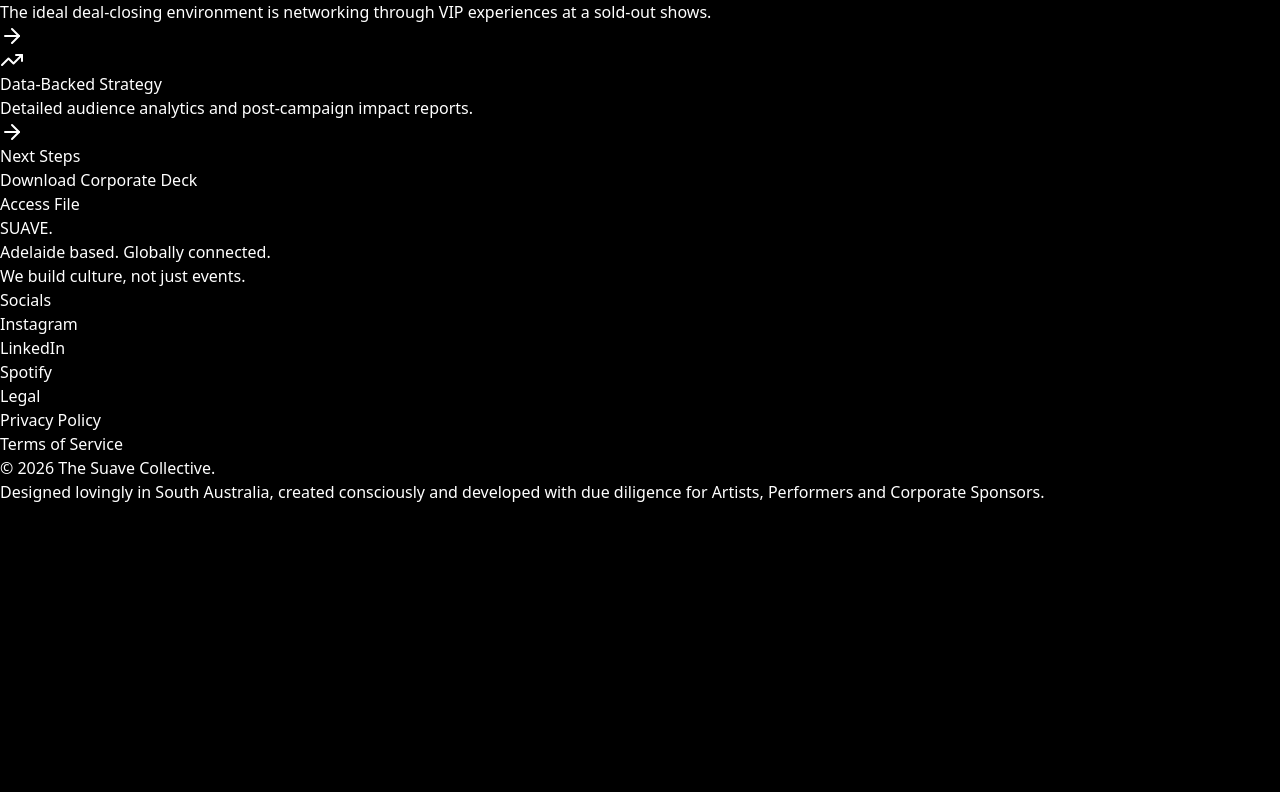
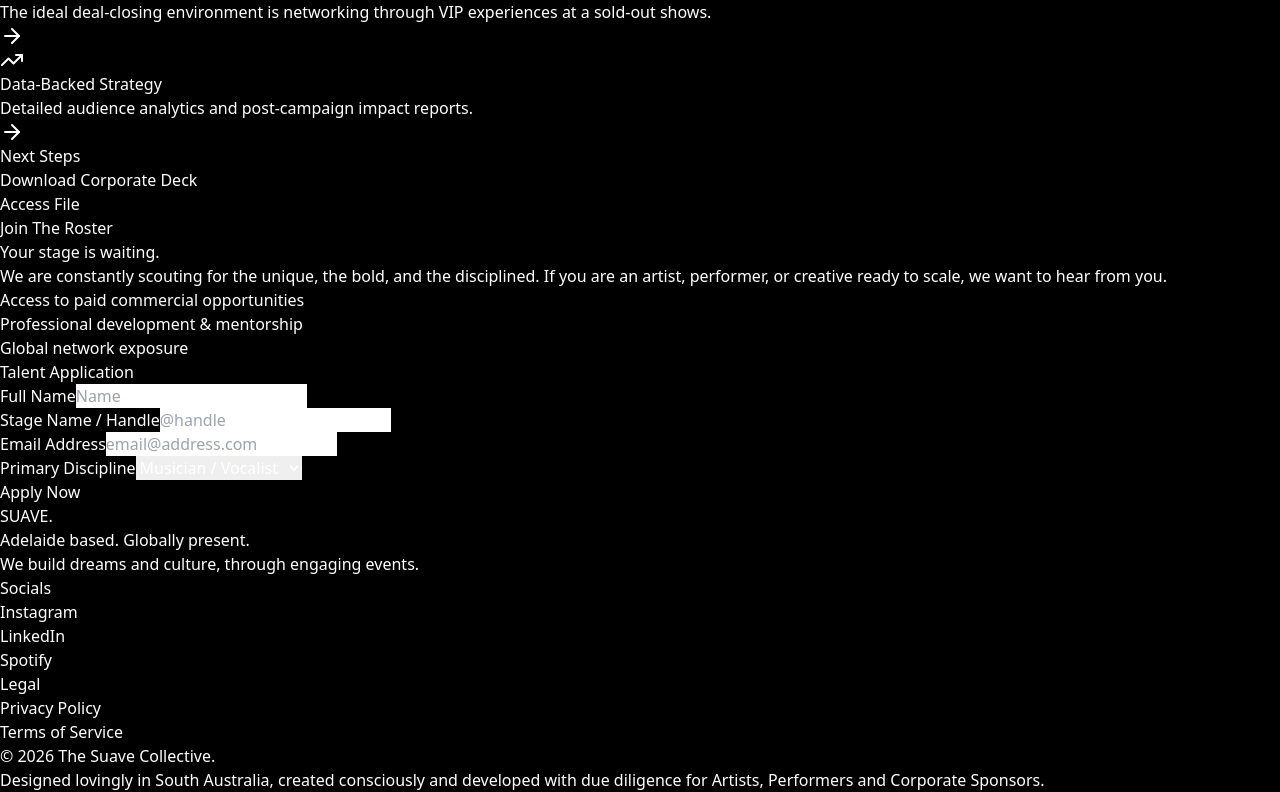
Before and after one commit to suavepartiesau-ui/suave-collective-events, a React (Vite) app: page / in a window 1280 px wide. Shown: the part 3273-4065 px from the top of the page. Before the commit the page ends 3777 px from the top, so only its background shows below. Built offline with nearby package versions, Linux system fonts and the light colour scheme.

Commit message:
Update App.jsx

```diff
--- a/src/App.jsx
+++ b/src/App.jsx
@@ -90,9 +90,8 @@ const SuaveSponsorship = () => {
       <nav className={`fixed w-full z-50 transition-all duration-500 border-b border-white/10 ${scrolled ? 'bg-black py-4' : 'bg-black/90 backdrop-blur-sm py-6'}`}>
         <div className="max-w-7xl mx-auto px-6 flex items-center justify-between">
 
-          {/* Logo Integration - INCREASED SIZE 100% */}
+          {/* Logo Integration */}
           <div className="flex items-center gap-6">
-             {/* Mobile: h-24 (Big), Desktop: h-32 (Huge) to ensure visibility */}
              <img
                src="/logo.png"
                alt="Suave Collective Logo"
@@ -101,7 +100,7 @@ const SuaveSponsorship = () => {
              <span className="font-serif text-xl md:text-2xl tracking-wide font-bold hidden md:block">THE SUAVE COLLECTIVE</span>
           </div>
 
-          {/* Desktop Links - Minimalist */}
+          {/* Desktop Links */}
           <div className="hidden md:flex items-center space-x-12">
             {['Events', 'Talent'].map((item) => (
               <a key={item} href={`#${item.toLowerCase()}`} className="text-xs uppercase tracking-[0.2em] text-gray-400 hover:text-white transition-colors duration-300">
@@ -124,7 +123,7 @@ const SuaveSponsorship = () => {
         <div className="fixed inset-0 z-40 bg-black pt-28 px-6 md:hidden animate-in slide-in-from-top-10">
           <div className="flex flex-col space-y-8">
             {['Events', 'Talent', 'Partner Access'].map((item) => (
-              <a key={item} href="#" className="text-3xl font-serif text-white border-b border-white/10 pb-4">
+              <a key={item} href={`#${item.toLowerCase()}`} className="text-3xl font-serif text-white border-b border-white/10 pb-4">
                 {item}
               </a>
             ))}
@@ -159,20 +158,18 @@ const SuaveSponsorship = () => {
         </div>
       </section>
 
-      {/* LEADERSHIP / ABOUT SECTION - Integrated with Photo */}
+      {/* LEADERSHIP / ABOUT SECTION */}
       <section className="py-0 border-b border-white/10 bg-zinc-950">
          <div className="grid md:grid-cols-2">
-            {/* Image Column - FULL VISIBILITY & CENTERED FIX */}
+            {/* Image Column */}
             <div className="relative h-[600px] md:h-auto w-full overflow-hidden bg-black/50 flex flex-col items-center justify-center">
                <img
                  src="/profile1.jpg"
                  alt="Rahul Reddy - Creative Managing Partner"
                  className="absolute inset-0 w-full h-full object-contain object-center"
                />
-               {/* Reduced opacity of gradient so photo is clearer */}
                <div className="absolute inset-0 bg-gradient-to-t from-black via-transparent to-transparent opacity-40"></div>
 
-               {/* CENTERED TEXT OVERLAY */}
                <div className="absolute bottom-12 w-full text-center z-10">
                   <div className="text-xs font-bold uppercase tracking-[0.2em] text-pink-500 mb-2">The Founder</div>
                   <h3 className="text-3xl font-serif text-white">Rahul Reddy</h3>
@@ -196,7 +193,6 @@ const SuaveSponsorship = () => {
                   </p>
                </div>
                <div className="mt-12">
-                  {/* Signature Slot */}
                   <img
                      src="/signature.png"
                      alt="Signature Placeholder"
@@ -291,6 +287,79 @@ const SuaveSponsorship = () => {
         </div>
       </section>
 
+      {/* NEW TALENT REGISTRATION SECTION */}
+      <section id="talent" className="py-32 border-b border-white/10 relative overflow-hidden bg-zinc-950">
+         <div className="absolute top-0 right-0 w-1/3 h-full bg-pink-900/10 blur-[100px] pointer-events-none"></div>
+
+         <div className="max-w-7xl mx-auto px-6 relative z-10">
+            <div className="grid md:grid-cols-2 gap-16 items-center">
+
+               <div>
+                  <div className="inline-block mb-6">
+                     <span className="text-xs font-bold text-pink-500 tracking-[0.2em] uppercase border border-pink-500/30 px-3 py-1 rounded-sm">Join The Roster</span>
+                  </div>
+                  <h2 className="text-5xl md:text-7xl font-serif mb-6">Your stage is waiting.</h2>
+                  <p className="text-lg text-gray-400 mb-8 leading-relaxed">
+                     We are constantly scouting for the unique, the bold, and the disciplined. If you are an artist, performer, or creative ready to scale, we want to hear from you.
+                  </p>
+
+                  <ul className="space-y-4 mb-8">
+                     <li className="flex items-center text-sm text-gray-300">
+                        <div className="w-1.5 h-1.5 bg-pink-500 rounded-full mr-4"></div>
+                        Access to paid commercial opportunities
+                     </li>
+                     <li className="flex items-center text-sm text-gray-300">
+                        <div className="w-1.5 h-1.5 bg-pink-500 rounded-full mr-4"></div>
+                        Professional development & mentorship
+                     </li>
+                     <li className="flex items-center text-sm text-gray-300">
+                        <div className="w-1.5 h-1.5 bg-pink-500 rounded-full mr-4"></div>
+                        Global network exposure
+                     </li>
+                  </ul>
+               </div>
+
+               {/* Talent Form UI */}
+               <div className="bg-zinc-900/50 border border-white/10 p-8 md:p-12 backdrop-blur-sm">
+                  <h3 className="text-2xl font-serif mb-8">Talent Application</h3>
+                  <form className="space-y-6" onSubmit={(e) => e.preventDefault()}>
+                     <div className="grid grid-cols-1 md:grid-cols-2 gap-6">
+                        <div className="space-y-2">
+                           <label className="text-xs uppercase tracking-widest text-gray-500">Full Name</label>
+                           <input type="text" className="w-full bg-black border border-white/10 p-4 text-white focus:border-pink-500 focus:outline-none transition-colors" placeholder="Name" />
+                        </div>
+                        <div className="space-y-2">
+                           <label className="text-xs uppercase tracking-widest text-gray-500">Stage Name / Handle</label>
+                           <input type="text" className="w-full bg-black border border-white/10 p-4 text-white focus:border-pink-500 focus:outline-none transition-colors" placeholder="@handle" />
+                        </div>
+                     </div>
+
+                     <div className="space-y-2">
+                        <label className="text-xs uppercase tracking-widest text-gray-500">Email Address</label>
+                        <input type="email" className="w-full bg-black border border-white/10 p-4 text-white focus:border-pink-500 focus:outline-none transition-colors" placeholder="email@address.com" />
+                     </div>
+
+                     <div className="space-y-2">
+                        <label className="text-xs uppercase tracking-widest text-gray-500">Primary Discipline</label>
+                        <select className="w-full bg-black border border-white/10 p-4 text-white focus:border-pink-500 focus:outline-none transition-colors appearance-none">
+                           <option>Musician / Vocalist</option>
+                           <option>Visual Artist</option>
+                           <option>DJ / Producer</option>
+                           <option>Dancer / Performer</option>
+                           <option>Other</option>
+                        </select>
+                     </div>
+
+                     <button className="w-full bg-white text-black font-bold uppercase tracking-[0.2em] py-5 hover:bg-pink-500 hover:text-white transition-all mt-4">
+                        Apply Now
+                     </button>
+                  </form>
+               </div>
+
+            </div>
+         </div>
+      </section>
+
       {/* Footer - Minimalist */}
       <footer className="border-t border-white/10 bg-black py-20">
         <div className="max-w-7xl mx-auto px-6">
@@ -298,8 +367,8 @@ const SuaveSponsorship = () => {
             <div>
               <span className="font-serif text-2xl font-bold block mb-6">SUAVE.</span>
               <p className="text-xs text-gray-500 max-w-xs leading-relaxed">
-                Adelaide based. Globally connected.<br/>
-                We build culture, not just events.
+                Adelaide based. Globally present.<br/>
+                We build dreams and culture, through engaging events.
               </p>
             </div>
 
```
